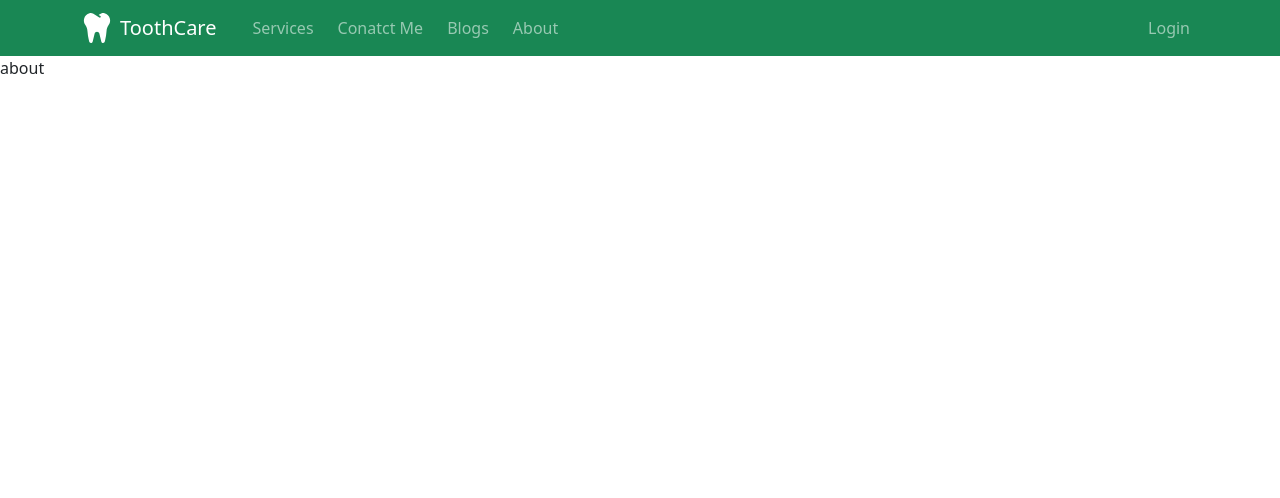
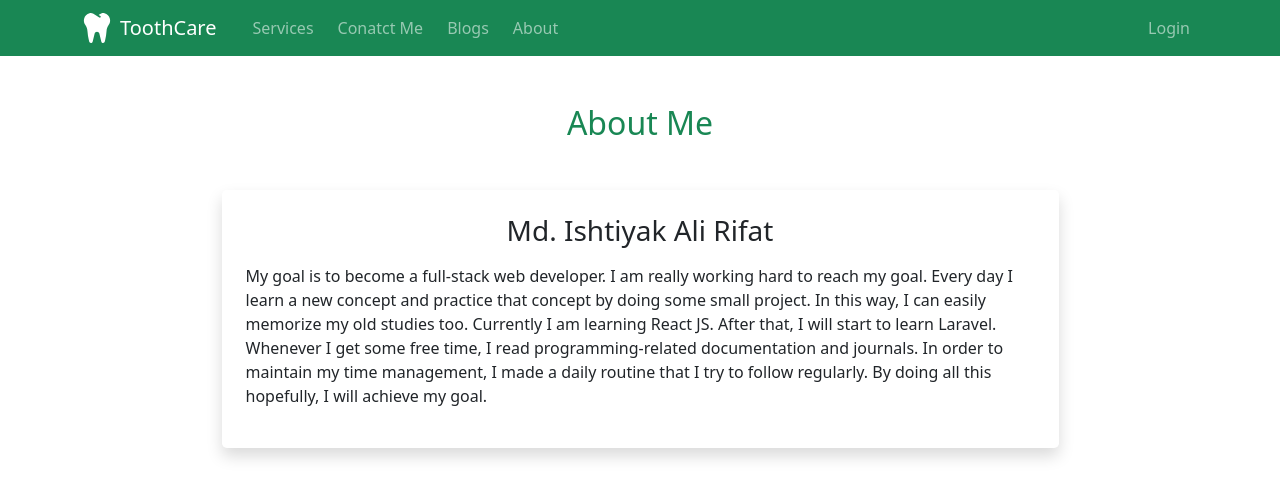
Before and after one commit to ishtiyak98/tooth-care, a React (Create React App) app: page /about in a window 1280 px wide. Shown: the top 498 px of the page. Built offline with nearby package versions, Linux system fonts and the light colour scheme; no server answers.

Commit message:
read-me and about page edited

```diff
--- a/src/components/About/About.js
+++ b/src/components/About/About.js
@@ -1,11 +1,24 @@
-import React from 'react';
+import React from "react";
 
 const About = () => {
-    return (
-        <div>
-            about
-        </div>
-    );
+  return (
+    <div className="container my-5">
+      <h2 className="text-success text-center mb-5 ">About Me</h2>
+      <div className="w-75 mx-auto shadow p-4 rounded-3">
+        <h3 className="text-center mb-3">Md. Ishtiyak Ali Rifat</h3>
+        <p>
+          My goal is to become a full-stack web developer. I am really working
+          hard to reach my goal. Every day I learn a new concept and practice
+          that concept by doing some small project. In this way, I can easily
+          memorize my old studies too. Currently I am learning React JS. After
+          that, I will start to learn Laravel. Whenever I get some free time, I
+          read programming-related documentation and journals. In order to
+          maintain my time management, I made a daily routine that I try to
+          follow regularly. By doing all this hopefully, I will achieve my goal.
+        </p>
+      </div>
+    </div>
+  );
 };
 
 export default About;
```
Also changed, not shown: 1 other file (tests, documents, lock files or other folders).
